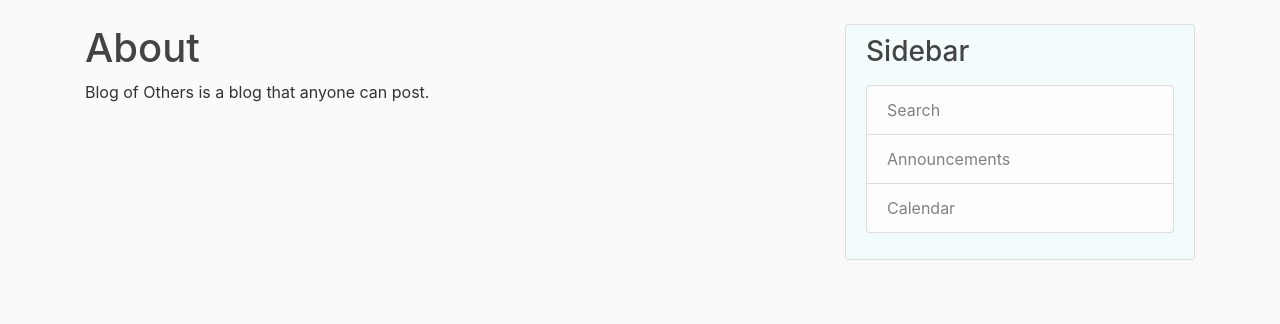
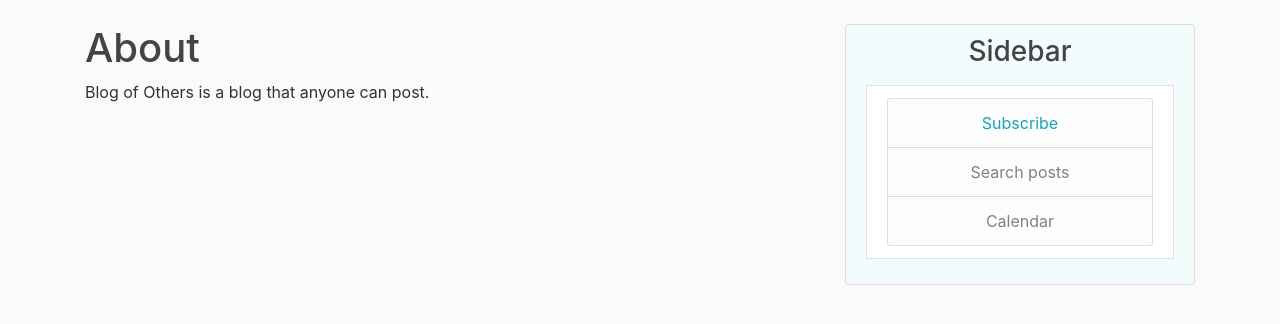
Before and after one commit to geokeloglou/django-blog, a Django app: page /about/ in a window 1280 px wide. Shown: the part 56-380 px from the top of the page. Run offline with Django 3.2, Linux system fonts and the light colour scheme; some libraries are stand-ins or nearby versions.

Commit message:
some fixed

```diff
--- a/blog/static/blog/main.css
+++ b/blog/static/blog/main.css
@@ -52,6 +52,7 @@ a.article-title:hover {
 
 .article-content {
     white-space: pre-line;
+    font-size: 0.9rem;
 }
 
 .article-img {
--- a/blog/templates/blog/base.html
+++ b/blog/templates/blog/base.html
@@ -60,12 +60,12 @@
         {% block content %}{% endblock %}
         </div>
         <div class="col-md-4">
-            <div class="content-section">
+            <div class="content-section text-center">
                 <h3>Sidebar</h3>
                 <p class='text-muted'>
-                    <ul class="list-group">
-                        <li class="list-group-item list-group-item-light">Search</li>
-                        <li class="list-group-item list-group-item-light">Announcements</li>
+                    <ul class="list-group-item">
+                        <li class="list-group-item list-group-item-light text-info">Subscribe</li>
+                        <li class="list-group-item list-group-item-light">Search posts</li>
                         <li class="list-group-item list-group-item-light">Calendar</li>
                     </ul>
                 </p>
```
